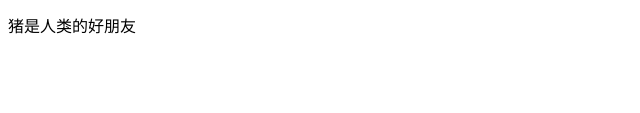
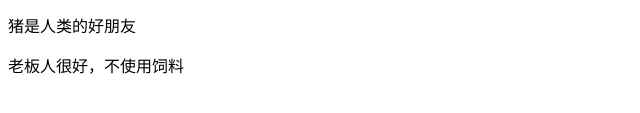
Before and after one commit to lance-0921/git-demo-1, a plain HTML site: page index.html in a window 1280 px wide. Shown: the part 171-284 px from the top of the page, without its empty margins (0-640 px from the left). Drawn offline with Linux system fonts and the light colour scheme.

Commit message:
新加了老板的思想

```diff
--- a/index.html
+++ b/index.html
@@ -13,5 +13,8 @@
     <p>
         猪是人类的好朋友
     </p>
+    <p>
+        老板人很好，不使用饲料
+    </p>
 </body>
 </html>
```
